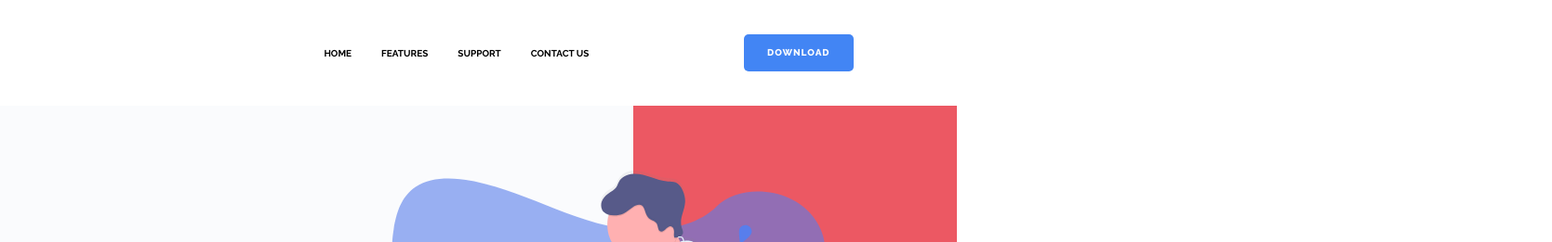
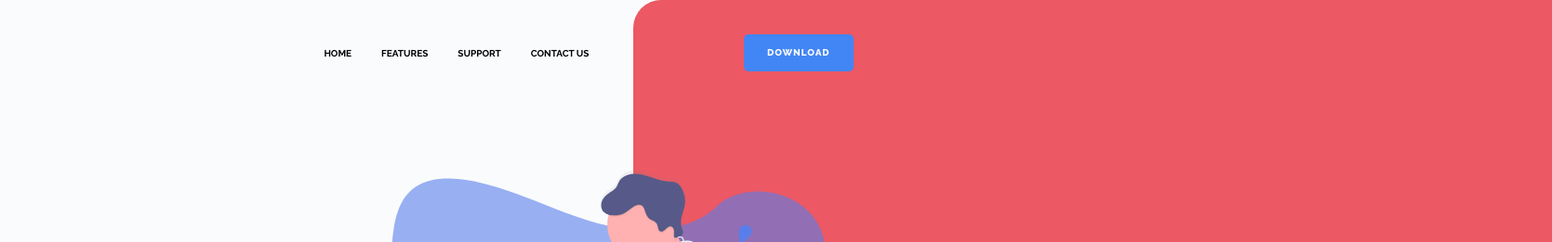
Before and after one commit to Lenar902/GoCorona, a plain HTML site: page index.html in a window 1280 px wide. Shown: the top 261 px of the page at 93% size, 1669 px wide, since content can reach past the window. Drawn offline with Linux system fonts and the light colour scheme.

Commit message:
some change

```diff
--- a/css/style.css
+++ b/css/style.css
@@ -14,27 +14,20 @@ body {
 }
 
 /**************HEADER***********/
-.wrapper {
-	height: 100%;
-	width: 100%;
-    overflow-x: hidden;
-}
+
 .header {
     position: absolute;
     top: 0;
     left: 0;
     width: 100%;
-	background-color: white;
-	z-index: 9;
-
+	background-color: #fafbfd;
 }
 .header__row {
     display: flex;
     min-height: 114px;
     align-items: center;
     position: relative;
-    z-index: 9;
-	background-color: white;
+    z-index: 10;
 }
 
 .header__logo {
@@ -69,7 +62,7 @@ body {
     display: flex;
     justify-content: flex-end;
     position: relative;
-    z-index: 9;
+    z-index: 10;
 }
 
 .button__link {
```
